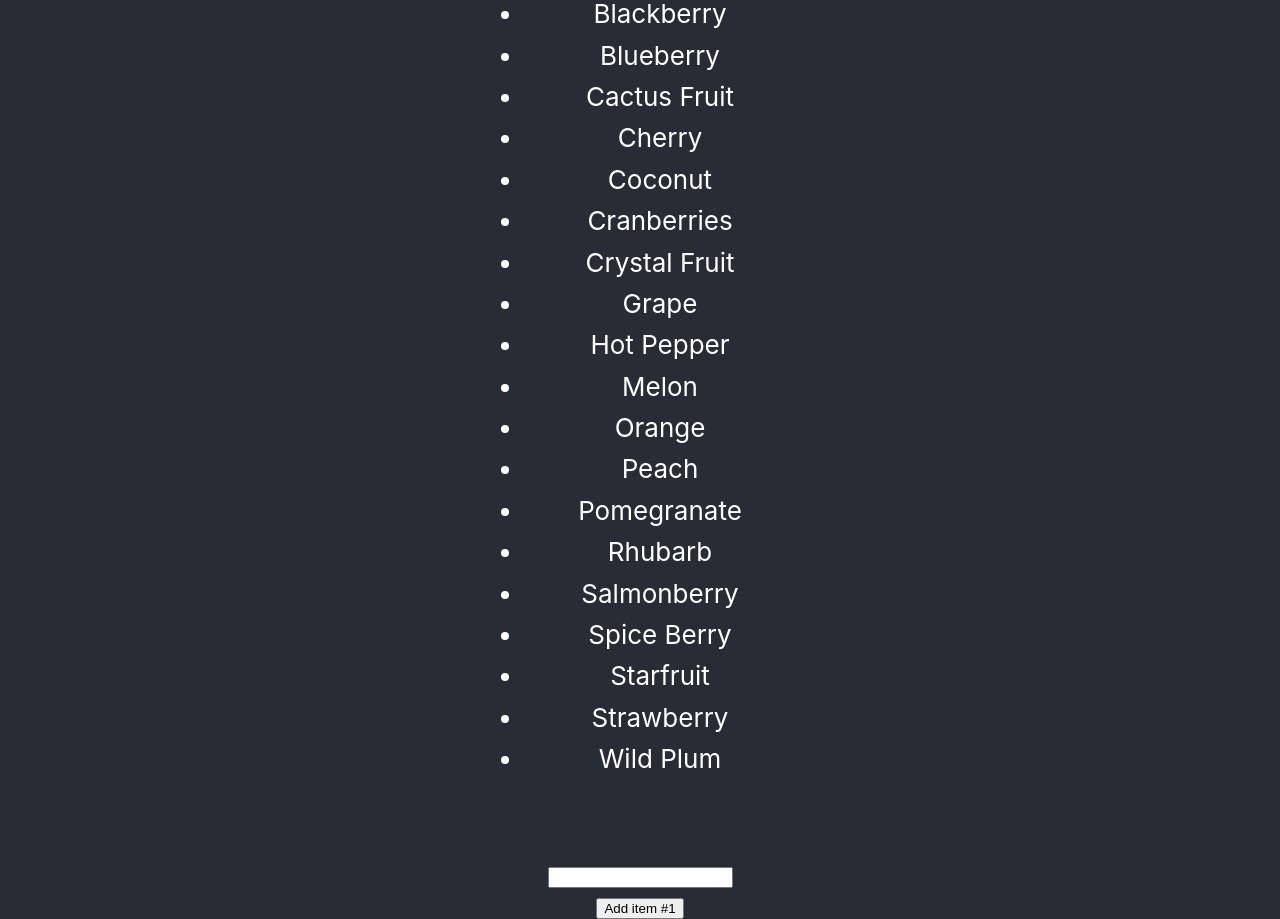
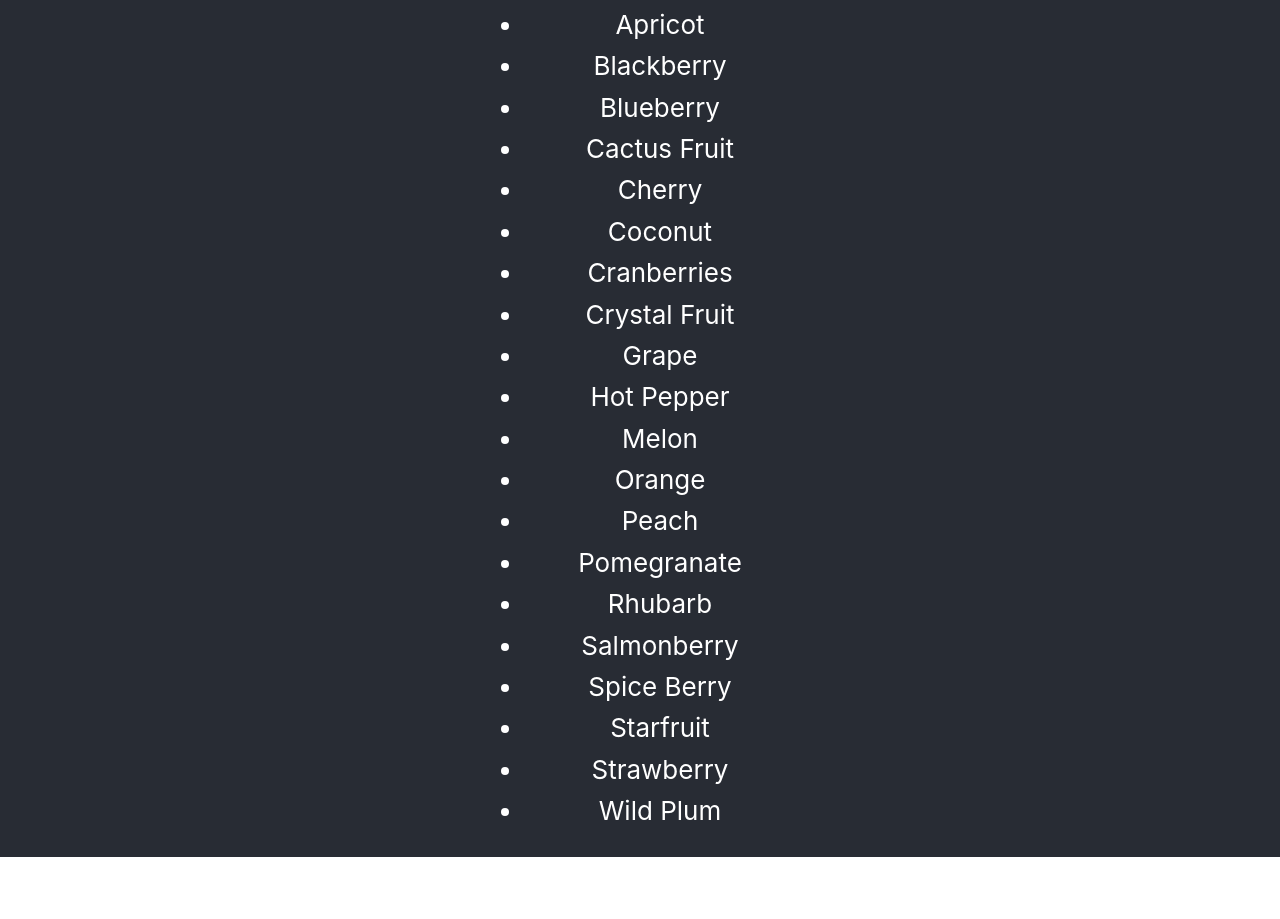
Before and after one commit to emsiu/StardewValleyApp, a React (Create React App) app: page / in a window 1280 px wide. Shown: the part 477-1396 px from the top of the page. After the commit the page ends 1334 px from the top, so only its background shows below. Built offline with nearby package versions, Linux system fonts and the light colour scheme.

Commit message:
Display selected items in separate list

```diff
--- a/src/App.js
+++ b/src/App.js
@@ -3,87 +3,78 @@ import PropTypes from 'prop-types';
 import logo from './logo.svg';
 import './App.css';
 import './Item.css';
-import { fruits } from './Fruits';
 import Item from './Item';
 
 class StardewValleyApp extends React.Component {
   constructor(props) {
     super(props);
     this.state = {
-      items: [],
-      text: '',
+      selectedItems: [],
     };
-    this.handleChange = this.handleChange.bind(this);
-    this.handleSubmit = this.handleSubmit.bind(this);
+    this.addSelectedItem = this.addSelectedItem.bind(this);
+    this.removeSelectedItem = this.removeSelectedItem.bind(this);
   }
 
-  handleChange(e) {
+  addSelectedItem(item) {
+    const { selectedItems } = this.state;
+    const newSet = selectedItems.concat(item);
     this.setState({
-      text: e.target.value,
+      selectedItems: newSet,
     });
+    console.log('this one is', newSet, item);
   }
 
-  handleSubmit(e) {
-    const { text: stateText } = this.state;
-    e.preventDefault();
-    if (!stateText.length) {
-      return;
-    }
-    const newItem = {
-      text: stateText,
-      id: Date.now(),
-    };
-    this.setState(state => ({
-      items: state.items.concat(newItem),
-      text: '',
-    }));
+  removeSelectedItem(item) {
+    const { selectedItems } = this.state;
+    const index = selectedItems.indexOf(item);
+    const newSet = [
+      ...selectedItems.slice(0, index),
+      ...selectedItems.slice(index + 1),
+    ];
+    this.setState({
+      selectedItems: newSet,
+    });
+    console.log('is this working', newSet, item, index);
   }
 
   render() {
-    const { items, text } = this.state;
+    const { selectedItems } = this.state;
+    const { data } = this.props;
     return (
       <div className="App">
         <header className="App-header">
           <img src={logo} className="App-logo" alt="logo" />
-          <ItemList items={fruits} />
-          <ItemList items={items} />
-          <form onSubmit={this.handleSubmit}>
-            <input
-              id="new-item"
-              onChange={this.handleChange}
-              value={text}
-            />
-            <br />
-            <button type="submit">
-              Add item #
-              {items.length + 1}
-            </button>
-          </form>
+          <ul>
+            {selectedItems.map(item => (
+              <li key={item.id}>
+                <Item key={item.id} item={item} />
+              </li>
+            ))}
+          </ul>
+          <ul>
+            {data.map(dat => (
+              <li key={dat.id}>
+                <Item
+                  key={dat.id}
+                  item={dat}
+                  parentAddSelectedItem={this.addSelectedItem}
+                  parentRemoveSelectedItem={this.removeSelectedItem}
+                />
+              </li>
+            ))}
+          </ul>
         </header>
       </div>
     );
   }
 }
 
-function ItemList(props) {
-  const { items } = props;
-  return (
-    <ul>
-      {items.map(item => (
-        <li key={item.id}>
-          <Item key={item.id} item={item} />
-        </li>
-      ))}
-    </ul>
-  );
-}
-
-ItemList.propTypes = {
-  items: PropTypes.arrayOf(PropTypes.oneOfType([PropTypes.object])),
+StardewValleyApp.propTypes = {
+  data: PropTypes.arrayOf(PropTypes.oneOfType([PropTypes.object])),
 };
 
-ItemList.defaultProps = {
-  items: null,
+StardewValleyApp.defaultProps = {
+  data: null,
 };
 
 export default StardewValleyApp;
--- a/src/Fruits.js
+++ b/src/Fruits.js
@@ -1,94 +1,94 @@
-export const fruits = [
+export const FRUITS = [
   {
     name: 'Ancient Fruit',
+    id: 0,
+  },
+  {
+    name: 'Apple',
     id: 1,
   },
   {
-    name: 'Apple',
+    name: 'Apricot',
     id: 2,
   },
   {
-    name: 'Apricot',
+    name: 'Blackberry',
     id: 3,
   },
   {
-    name: 'Blackberry',
+    name: 'Blueberry',
     id: 4,
   },
   {
-    name: 'Blueberry',
+    name: 'Cactus Fruit',
     id: 5,
   },
   {
-    name: 'Cactus Fruit',
+    name: 'Cherry',
     id: 6,
   },
   {
-    name: 'Cherry',
+    name: 'Coconut',
     id: 7,
   },
   {
-    name: 'Coconut',
+    name: 'Cranberries',
     id: 8,
   },
   {
-    name: 'Cranberries',
+    name: 'Crystal Fruit',
     id: 9,
   },
   {
-    name: 'Crystal Fruit',
+    name: 'Grape',
     id: 10,
   },
   {
-    name: 'Grape',
+    name: 'Hot Pepper',
     id: 11,
   },
   {
-    name: 'Hot Pepper',
+    name: 'Melon',
     id: 12,
   },
   {
-    name: 'Melon',
+    name: 'Orange',
     id: 13,
   },
   {
-    name: 'Orange',
+    name: 'Peach',
     id: 14,
   },
   {
-    name: 'Peach',
+    name: 'Pomegranate',
     id: 15,
   },
   {
-    name: 'Pomegranate',
+    name: 'Rhubarb',
     id: 16,
   },
   {
-    name: 'Rhubarb',
+    name: 'Salmonberry',
     id: 17,
   },
   {
-    name: 'Salmonberry',
+    name: 'Spice Berry',
     id: 18,
   },
   {
-    name: 'Spice Berry',
+    name: 'Starfruit',
     id: 19,
   },
   {
-    name: 'Starfruit',
+    name: 'Strawberry',
     id: 20,
   },
   {
-    name: 'Strawberry',
+    name: 'Wild Plum',
     id: 21,
-  },
-  {
-    name: 'Wild Plum',
-    id: 22,
   },
 ];
 
 export default {
-  fruits,
+  FRUITS,
 };
--- a/src/Item.js
+++ b/src/Item.js
@@ -14,10 +14,19 @@ class Item extends React.Component {
 
   handleClick() {
     const { active: stateActive } = this.state;
+    const { item, parentAddSelectedItem, parentRemoveSelectedItem } = this.props;
     this.setState({
       active: !stateActive,
       class: stateActive ? 'item' : 'item active',
     });
+    console.log(stateActive);
+    if (!stateActive && parentAddSelectedItem) {
+      console.log('add');
+      parentAddSelectedItem(item);
+    } else if (stateActive && parentRemoveSelectedItem) {
+      console.log('remove');
+      parentRemoveSelectedItem(item);
+    }
   }
 
   handleKeyPress(e) {
@@ -45,10 +54,14 @@ class Item extends React.Component {
 
 Item.propTypes = {
   item: PropTypes.oneOfType([PropTypes.object]),
+  parentAddSelectedItem: PropTypes.func,
+  parentRemoveSelectedItem: PropTypes.func,
 };
 
 Item.defaultProps = {
   item: null,
+  parentAddSelectedItem: null,
+  parentRemoveSelectedItem: null,
 };
 
 export default Item;
--- a/src/index.js
+++ b/src/index.js
@@ -3,9 +3,10 @@ import ReactDOM from 'react-dom';
 import './index.css';
 import * as serviceWorker from './serviceWorker';
 import StardewValleyApp from './App';
+import { FRUITS } from './Fruits';
 
 ReactDOM.render(
-  <StardewValleyApp />,
+  <StardewValleyApp data={FRUITS} />,
   document.getElementById('root'),
 );
 
```
